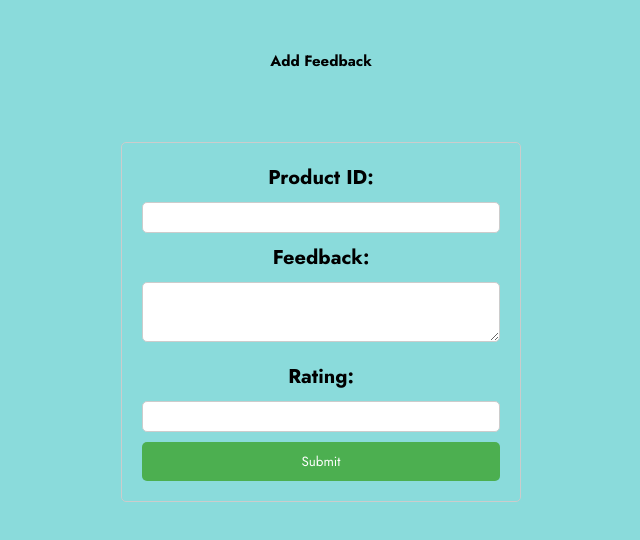
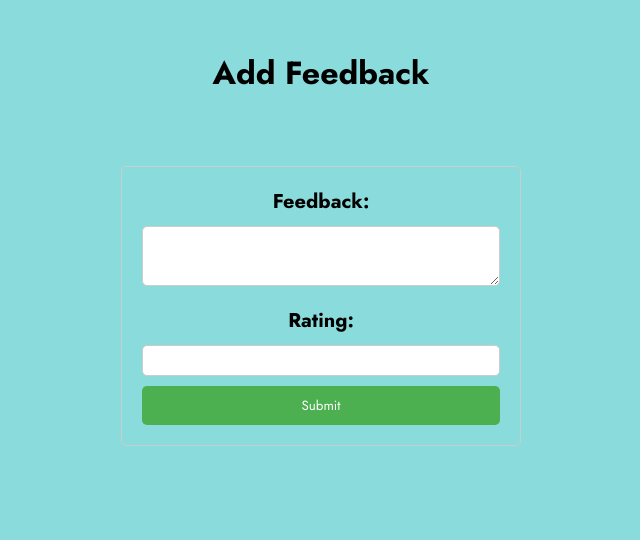
Before and after one commit to rohithkondeti/Frontend, a React (Create React App) app: page /addfeedback in a window 1280 px wide. Shown: the top 540 px of the page, without its empty margins (319-959 px from the left). Built offline with nearby package versions, Linux system fonts and the light colour scheme.

Commit message:
added getfeeback,addfeedback

```diff
--- a/src/components/AddFeedback.js
+++ b/src/components/AddFeedback.js
@@ -1,13 +1,12 @@
-import { useState } from "react";
+import React, { useState, useEffect } from "react";
+import { useLocation } from "react-router-dom";
 
 const AddFeedback = () => {
-  const [productId, setProductId] = useState("");
+  const location = useLocation();
+  const productId = new URLSearchParams(location.search).get("productId");
+
   const [feedback, setFeedback] = useState("");
   const [rating, setRating] = useState("");
-
-  const handleProductIdChange = (event) => {
-    setProductId(event.target.value);
-  };
 
   const handleFeedbackChange = (event) => {
     setFeedback(event.target.value);
@@ -39,39 +38,21 @@ const AddFeedback = () => {
       })
       .catch((error) => {
         console.error("Error:", error);
-        alert("Feedback cannot be added since the product with the given ID does not exists.");
+        alert("Feedback cannot be added since the product with the given ID does not exist.");
         // Optionally display an error message to the user
       });
   };
 
-
   return (
     <div className="add-feedback">
-      <h2>Add Feedback</h2>
+      <h1>Add Feedback</h1>
       <form onSubmit={handleSubmit}>
-        <label htmlFor="product-id">Product ID:</label>
-        <input
-          type="text"
-          id="product-id"
-          value={productId}
-          onChange={handleProductIdChange}
-        />
+        {/* <label htmlFor="product-id">Product ID:</label> */}
+        {/* <input type="text" id="product-id" value={productId} disabled /> */}
         <label htmlFor="feedback">Feedback:</label>
-        <textarea
-          id="feedback"
-          value={feedback}
-          onChange={handleFeedbackChange}
-        />
+        <textarea id="feedback" value={feedback} onChange={handleFeedbackChange} />
         <label htmlFor="rating">Rating:</label>
-        <input
-  type="number"
-  id="rating"
-  min="1"
-  max="5"
-  step="0.1"
-  value={rating}
-  onChange={handleRatingChange}
-/>
+        <input type="number" id="rating" min="1" max="5" step="0.1" value={rating} onChange={handleRatingChange} />
 
         <button type="submit">Submit</button>
       </form>
--- a/src/components/GetFeedback.js
+++ b/src/components/GetFeedback.js
@@ -1,15 +1,15 @@
-import React, { useState } from 'react';
+import React, { useState, useEffect } from 'react';
 import axios from 'axios';
+import { useLocation } from 'react-router-dom';
 
-
-const Feedback = () => {
-  const [productId, setProductId] = useState('');
+const GetFeedback = () => {
+  const location = useLocation();
+  const [productId, setProductId] = useState(new URLSearchParams(location.search).get('productId') || '');
   const [productData, setProductData] = useState([]);
 
-  const handleSubmit = async(event) => {
+  const handleSubmit = async (event) => {
     event.preventDefault();
-    let pid = event.target.elements.productId.value
-    console.log(pid)
+    const pid = event.target.elements.productId.value;
     try {
       const response = await axios.get(`http://localhost:8083/feedback/getfeedback/${pid}`, {
         headers: { 'Access-Control-Allow-Origin': '*' },
@@ -30,18 +30,18 @@ const Feedback = () => {
       <center><h3>Product Feedbacks</h3></center>
       <form onSubmit={handleSubmit}>
         <div className="form-group">
-          <label htmlFor="product-id">Enter Product Id:</label>
+          <label htmlFor="product-id">Your Product Id:</label>
           <input
             type="text"
             id="product-id"
-            name='productId'
+            name="productId"
             className="form-control"
             placeholder="Enter Product Id"
-            value={productId}
+            value={productId} disabled
             onChange={(event) => setProductId(event.target.value)}
           />
         </div>
-        <button className="submit-btn" type="submit">Submit</button>
+        <button className="submit-btn" type="submit">Lookup</button>
       </form>
       {productData.map((feedback, index) => (
         <div className="feedback" key={index}>
@@ -54,4 +54,4 @@ const Feedback = () => {
   );
 };
 
-export default Feedback;
+export default GetFeedback;
```
